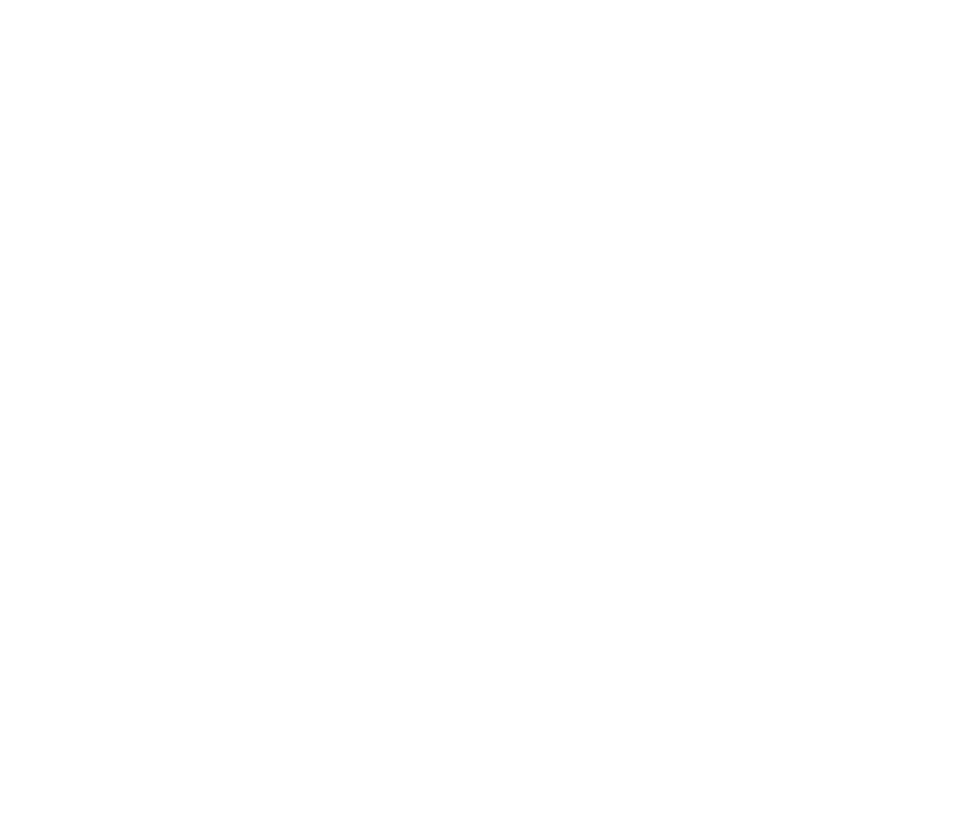
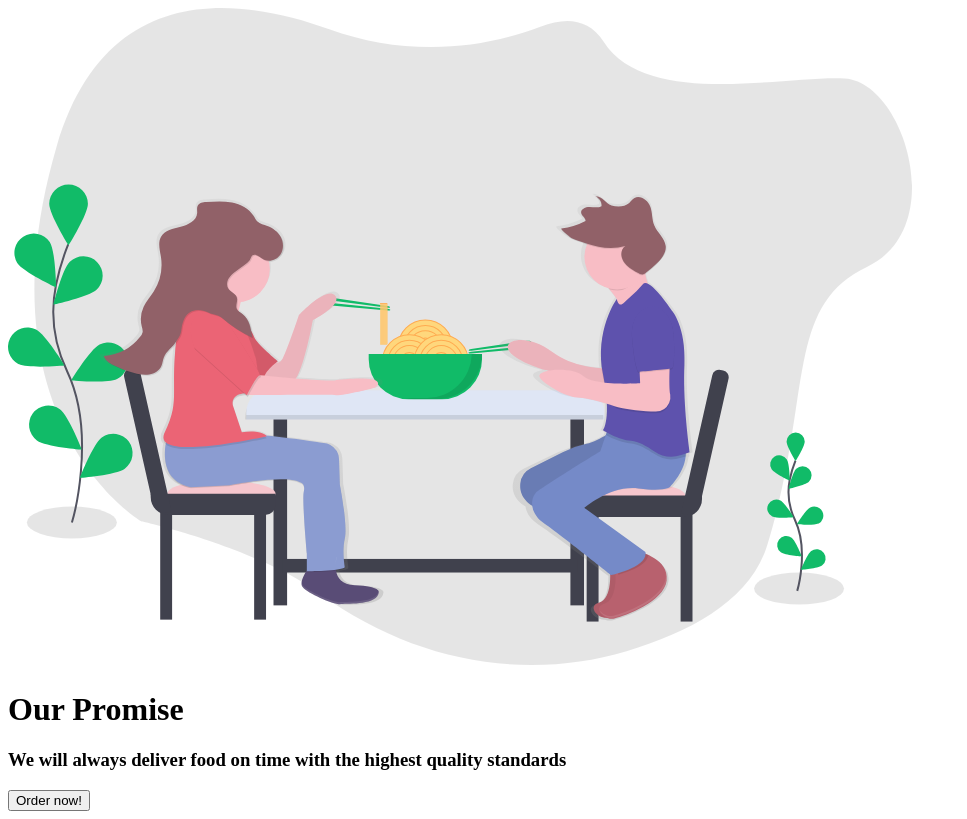
Before and after one commit to santiagorodriguezbermudez/restaurant, a website built with webpack: page dist/index.html in a window 1280 px wide. Shown: the whole page, without its empty margins (0-967 px from the left). Built offline with nearby package versions, Linux system fonts and the light colour scheme.

Commit message:
Added main content to index html

```diff
--- a/dist/index.html
+++ b/dist/index.html
@@ -8,7 +8,12 @@
 </head>
 <body>
   <div id="content">
-
+    <main class="main-content">
+      <img src="../src/images/hero_img.svg" alt="hero-image">
+      <h1>Our Promise</h1>
+      <h3>We will always deliver food on time with the highest quality standards</h3>
+      <button>Order now!</button>
+    </main>
   </div>
 </body>
 </html>
```
Also changed, not shown: src/images/hero_img.svg (added).
